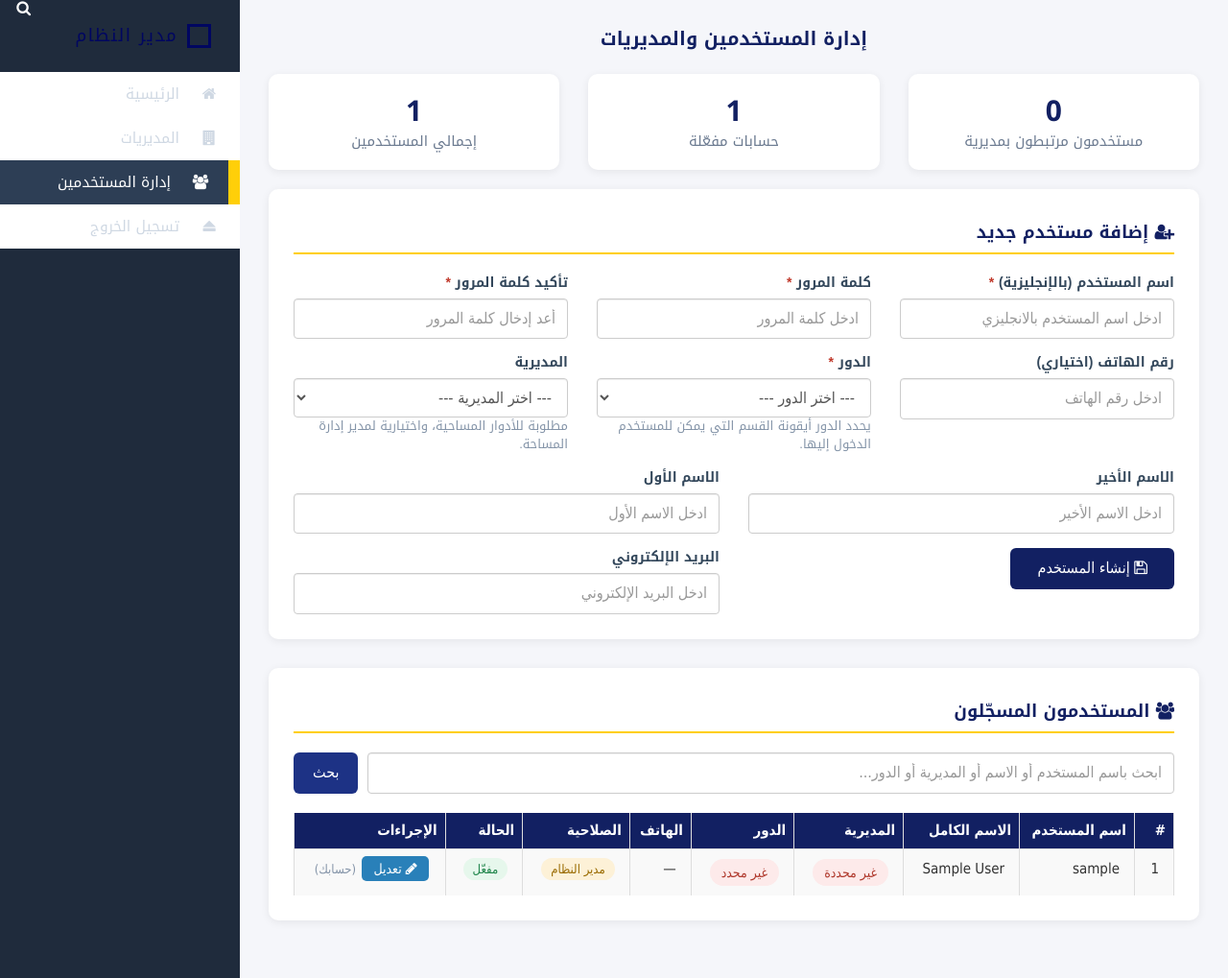
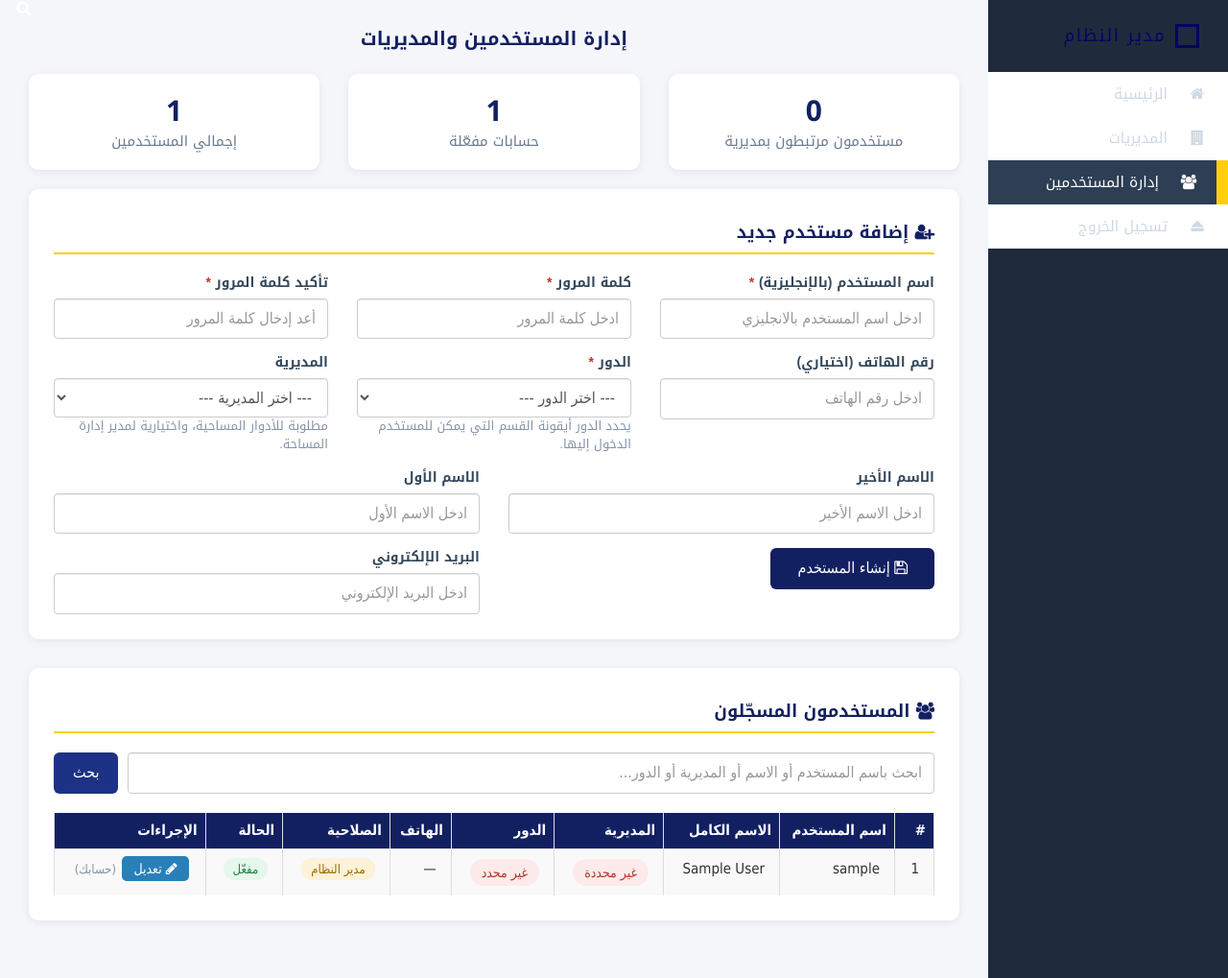
Before and after one commit to jamaly1882/project-lab, a Django app: page /accounts/users/ in a window 1280 px wide. Shown: the whole page at 96% size. Run offline with Django 4.2, Linux system fonts and the light colour scheme; the visitor is signed in with stand-in values (Sample User, id 1); data comes from the database, SQL or seed files in the repository; data that the repository does not hold is empty; some libraries are stand-ins or nearby versions; some web fonts are replaced.

Commit message:
Move user management sidebar to right
Co-authored-by: arena-agent <297053741+arena-agent@users.noreply.github.com>

```diff
--- a/accounts/templates/accounts/user_edit.html
+++ b/accounts/templates/accounts/user_edit.html
@@ -14,7 +14,7 @@
     body { background: #f5f6fa; }
     body, input, select, button { font-family: Tahoma, "Segoe UI", sans-serif; direction: rtl; text-align: right; }
 
-    .templatemo-flex-row { display: flex; flex-direction: row-reverse; min-height: 100vh; }
+    .templatemo-flex-row { display: flex; flex-direction: row; min-height: 100vh; }
     .templatemo-sidebar { order: 1; width: 250px; background: #1f2b3c; flex-shrink: 0; }
     .templatemo-content { order: 2; width: 100%; padding: 30px; }
     .templatemo-left-nav ul { list-style: none; padding: 0; margin: 0; }
--- a/accounts/templates/accounts/user_manage.html
+++ b/accounts/templates/accounts/user_manage.html
@@ -25,7 +25,7 @@
 
     .templatemo-flex-row {
       display: flex;
-      flex-direction: row-reverse;
+      flex-direction: row;
       min-height: 100vh;
     }
     .templatemo-sidebar {
```
